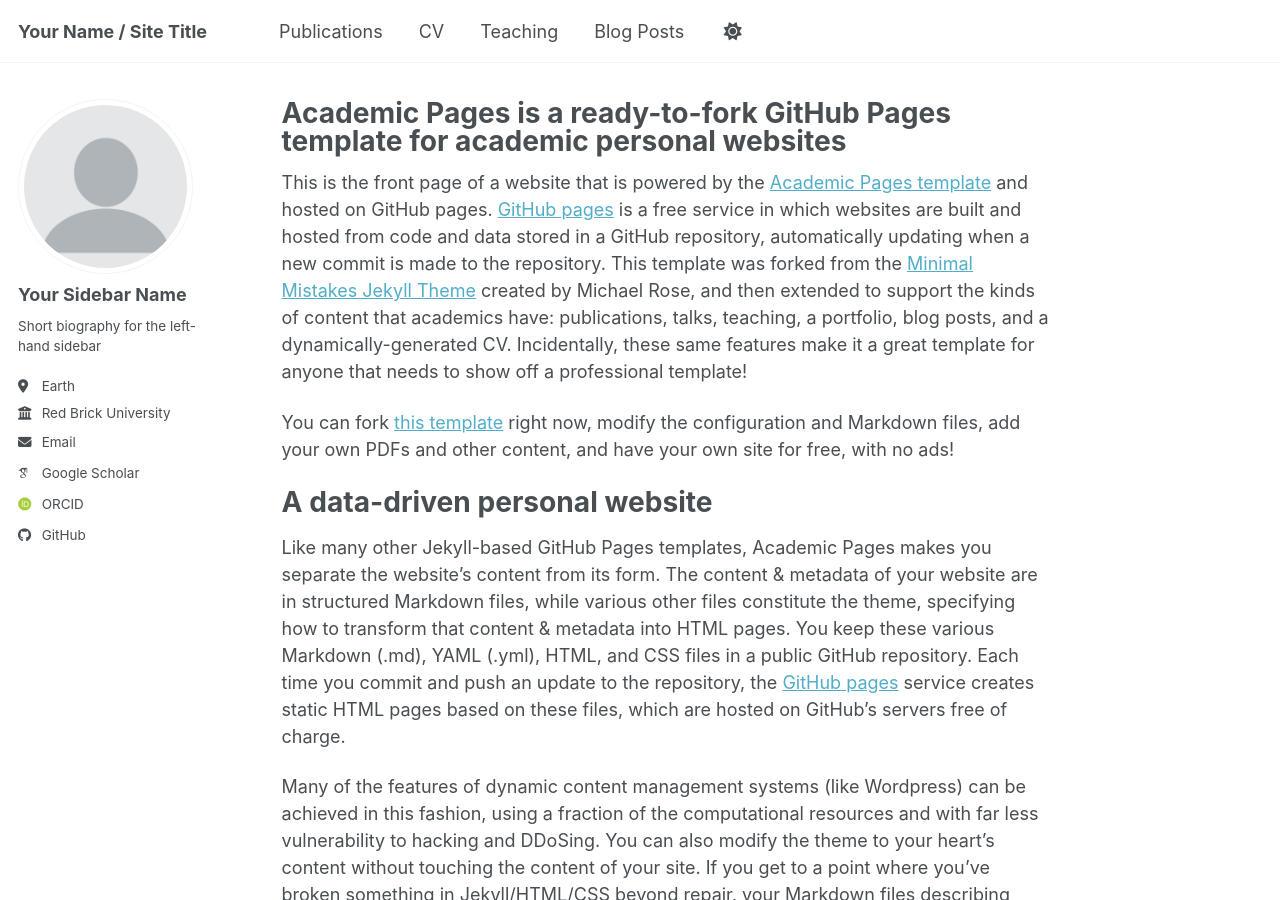
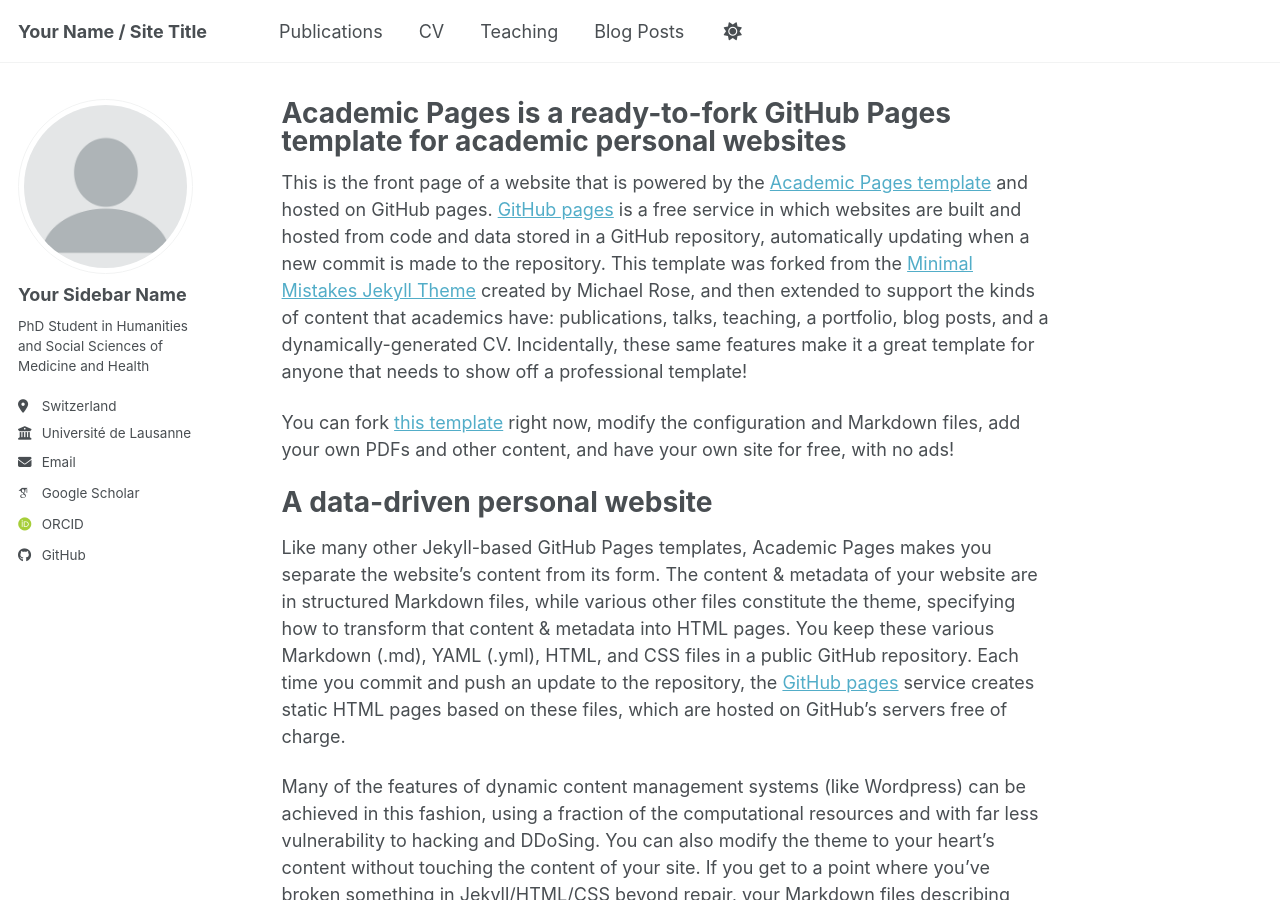
Before and after one commit to ncbermudez/ncbermudez.github.io, a Jekyll site: the page built from _pages/about.md, in a window 1280 px wide and 900 px high. Built offline with Jekyll 4.4.1, drawn with Linux system fonts in a browser that asks for light colours; some web fonts are replaced; a script bundle is joined from its source files by our own code; library files that are not in the unit come from our copies.

Commit message:
Update _config.yml

```diff
--- a/_config.yml
+++ b/_config.yml
@@ -26,9 +26,9 @@ author:
   avatar           : "profile.png"
   name             : "Your Sidebar Name"
   pronouns         : # example: "she/her"
-  bio              : "Short biography for the left-hand sidebar"
-  location         : "Earth"
-  employer         : "Red Brick University"
+  bio              : "PhD Student in Humanities and Social Sciences of Medicine and Health"
+  location         : "Switzerland"
+  employer         : "Université de Lausanne"
   uri              : # URL
   email            : "none@example.org"
 
```
